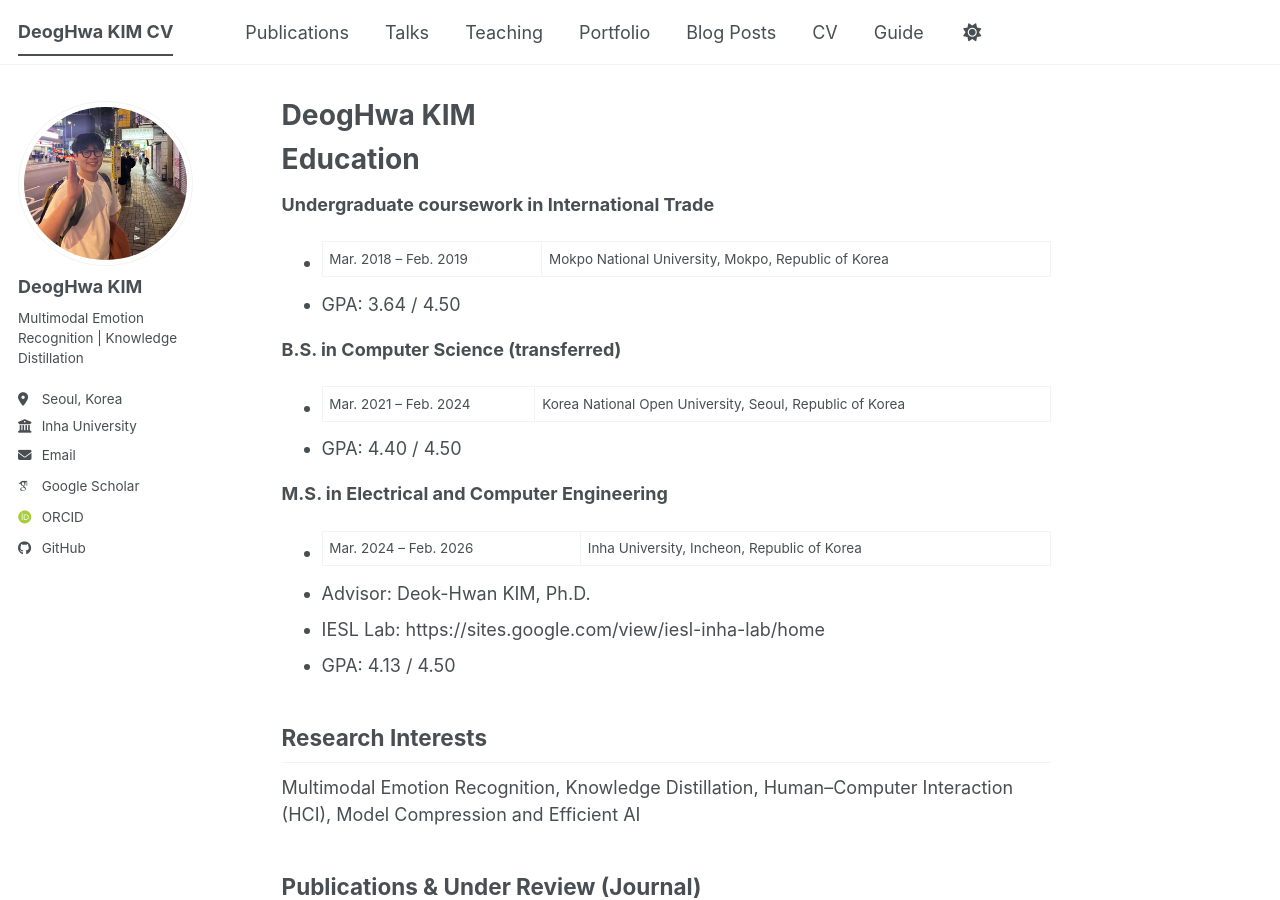
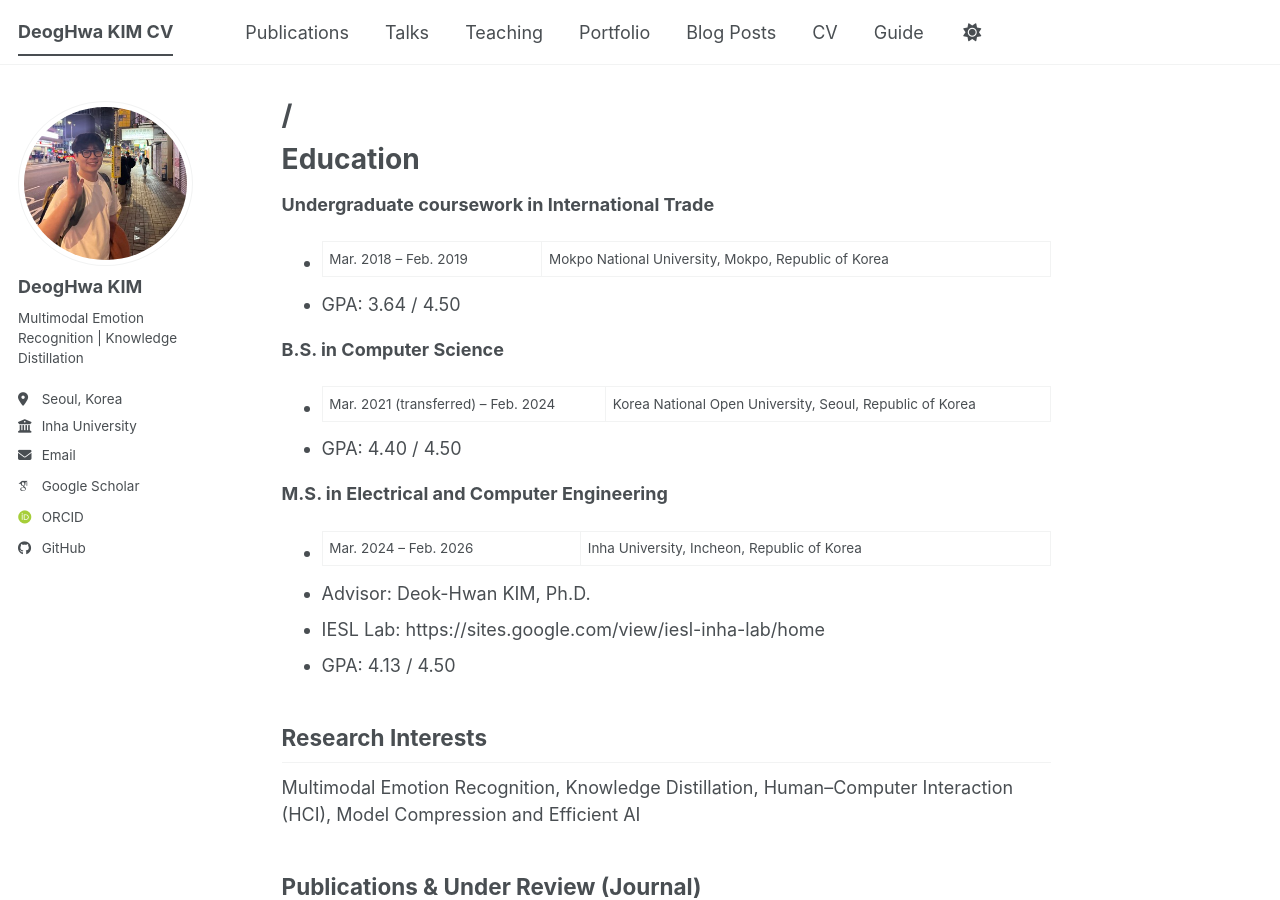
Before and after one commit to potatoduck9/potatoduck9.github.io, a Jekyll site: the page built from _pages/about.md, in a window 1280 px wide and 900 px high. Built offline with Jekyll 4.4.1, drawn with Linux system fonts in a browser that asks for light colours; some web fonts are replaced; a script bundle is joined from its source files by our own code; library files that are not in the unit come from our copies.

Commit message:
Update about.md

```diff
--- a/_pages/about.md
+++ b/_pages/about.md
@@ -1,6 +1,6 @@
 ---
 permalink: /
-title: "DeogHwa KIM"
+title: /
 author_profile: true
 redirect_from:
   - /about/
@@ -14,8 +14,8 @@ Education
 - Mar. 2018 – Feb. 2019 | Mokpo National University, Mokpo, Republic of Korea
 - GPA: 3.64 / 4.50
 
-**B.S. in Computer Science (transferred)**
-- Mar. 2021 – Feb. 2024 | Korea National Open University, Seoul, Republic of Korea
+**B.S. in Computer Science**
+- Mar. 2021 (transferred) – Feb. 2024 | Korea National Open University, Seoul, Republic of Korea
 - GPA: 4.40 / 4.50
 
 **M.S. in Electrical and Computer Engineering**
```
